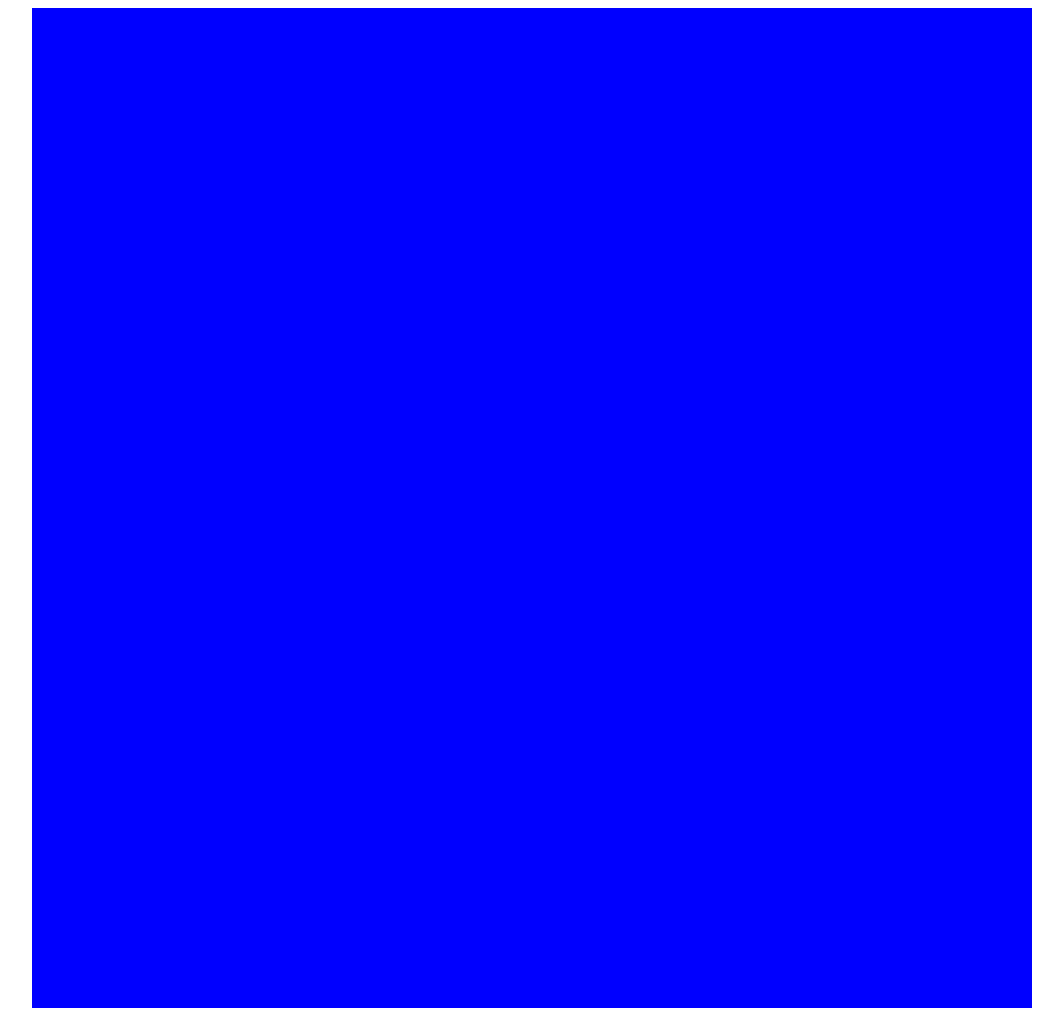
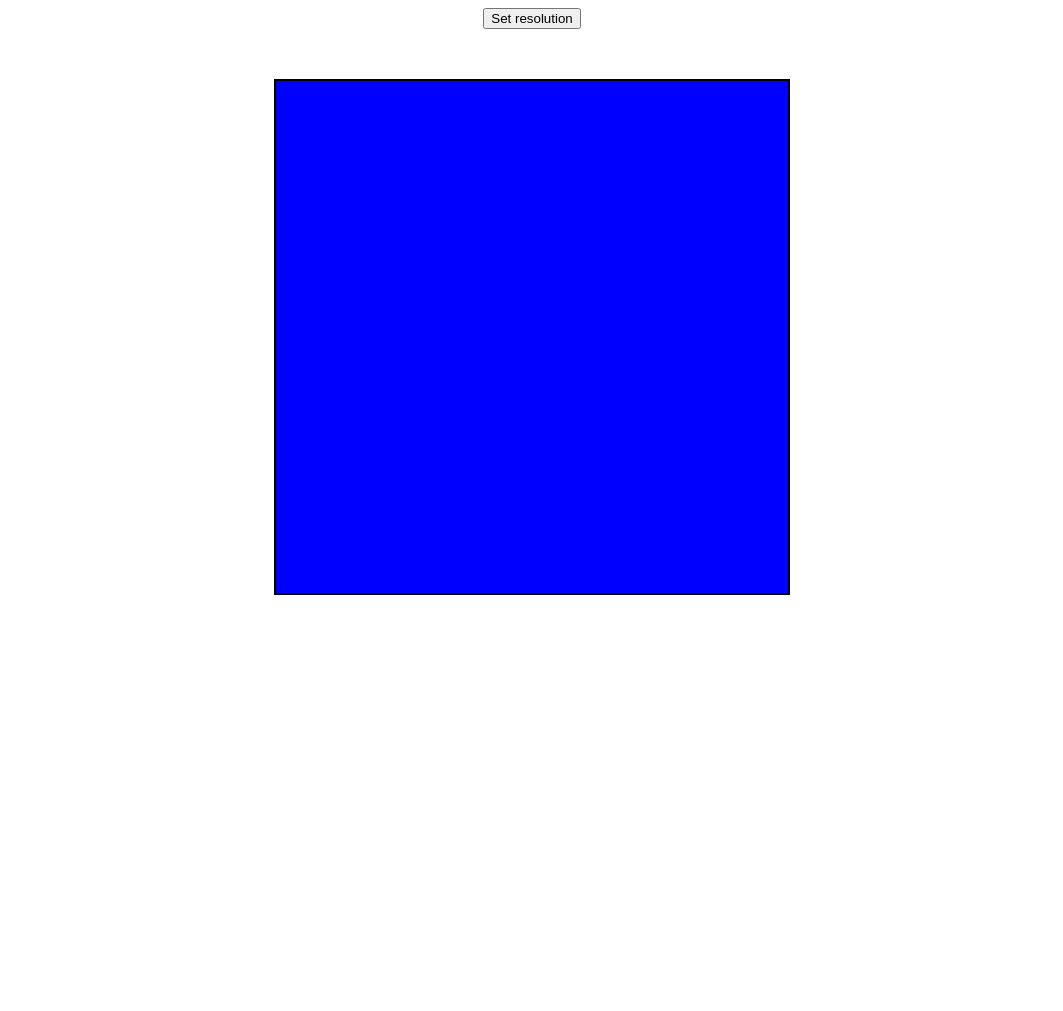
Before and after one commit to VissentvNoord/Etch-A-Sketch, a plain HTML site: page index.html in a window 1280 px wide. Shown: the whole page, without its empty margins (108-1171 px from the left). After the commit the page ends 800 px from the top, so only its background shows below. Drawn offline with Linux system fonts and the light colour scheme.

Commit message:
Dynamic sizing.
Pixels size dynamically across the canvas.

```diff
--- a/grid.js
+++ b/grid.js
@@ -13,21 +13,24 @@ function generateGrid(width = 16, height = 16){
 
         generateBox(column, height);
     }
-
-    console.log(`Added new column row to grid with width of: ${width}`);
 }
 
 //When the first row is finished create elements per generated column,
 //this is again decided by the chosen height pixel amount. default 16.
 function generateBox(column, height){
+    let containerWidth = document.getElementById('container').clientWidth;
+
     for (let i = 0; i < height; i++) {
         const box = document.createElement('div');
         box.classList.add('box');
+
+        let size = containerWidth / height;
+        console.log(size + " container width" + containerWidth);
+        box.style.width = size + "px";
+        box.style.height = size + "px";
         box.className = "box";
 
         column.appendChild(box);
-
-    console.log("Added new column row to grid");
 
         //Adding hover event to the box
         box.addEventListener('mouseover', function(e) {
@@ -36,4 +39,4 @@ for (let i = 0; i < height; i++) {
     }
 }
 
-generateGrid(100, 100);
+generateGrid(50, 50);
--- a/index.html
+++ b/index.html
@@ -9,7 +9,11 @@
     <link href="styles.css" rel="stylesheet">
 </head>
 <body>
-    <div id="container">
+    <div class = "centered">
+        <button>Set resolution</button>
     </div>
+
+        <div id="container">
+        </div>
 </body>
 </html>
--- a/styles.css
+++ b/styles.css
@@ -1,12 +1,16 @@
 #container{
 display: flex;
-justify-content: center;
+flex: auto;
+
+width: 512px;
+height: 512px;
+border: 2px solid black;
+
+margin-top: 50px;
 }
 
 .box{
     background-color: blue;
-    width: 10px;
-    height: 10px;
 }
 
 .column{
@@ -16,3 +20,16 @@ justify-content: center;
     justify-content: stretch;
     align-items: center;
 }
+
+.centered{
+    display: flex;
+    flex: 0 0 0;
+    justify-content: center;
+}
+
+body{
+    display: flex;
+    flex-direction: column;
+    justify-content: center;
+    align-items: center;
+}
```
Lines whose indentation alone changed are shown as unchanged.
